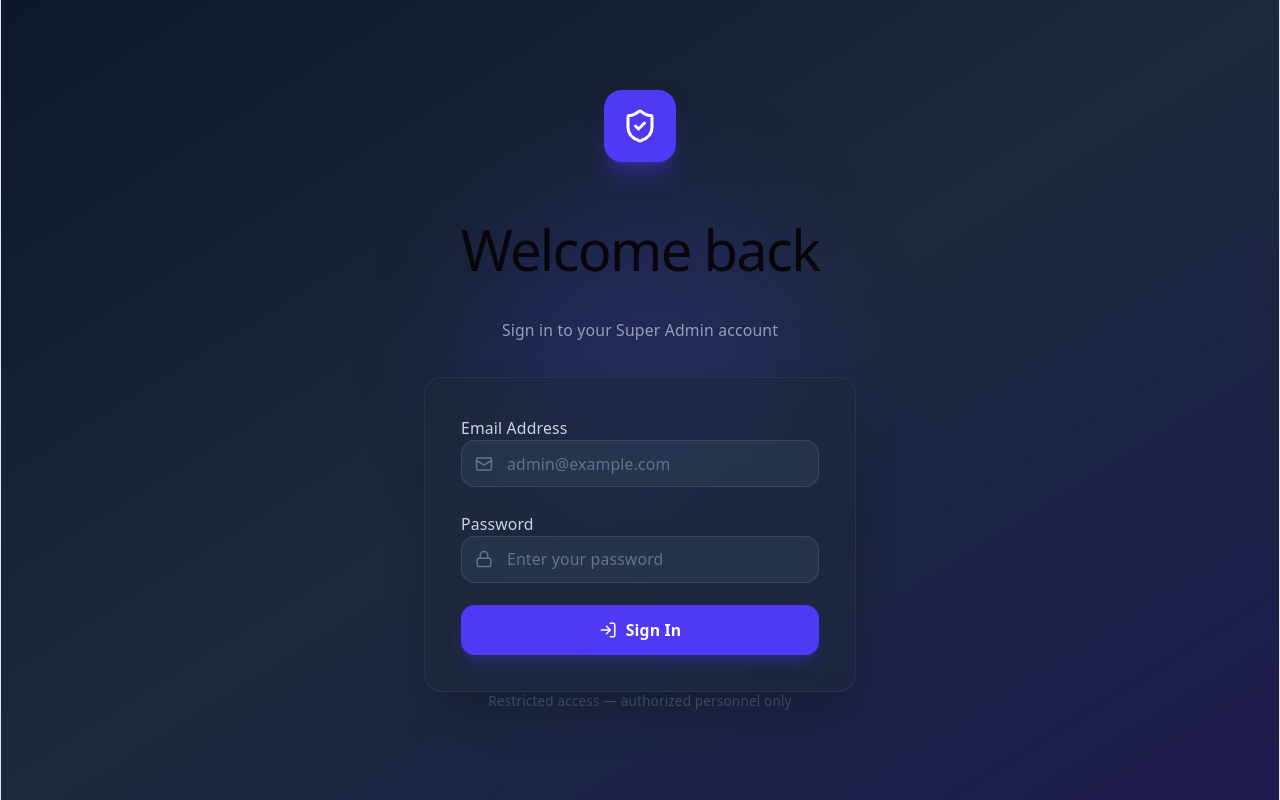
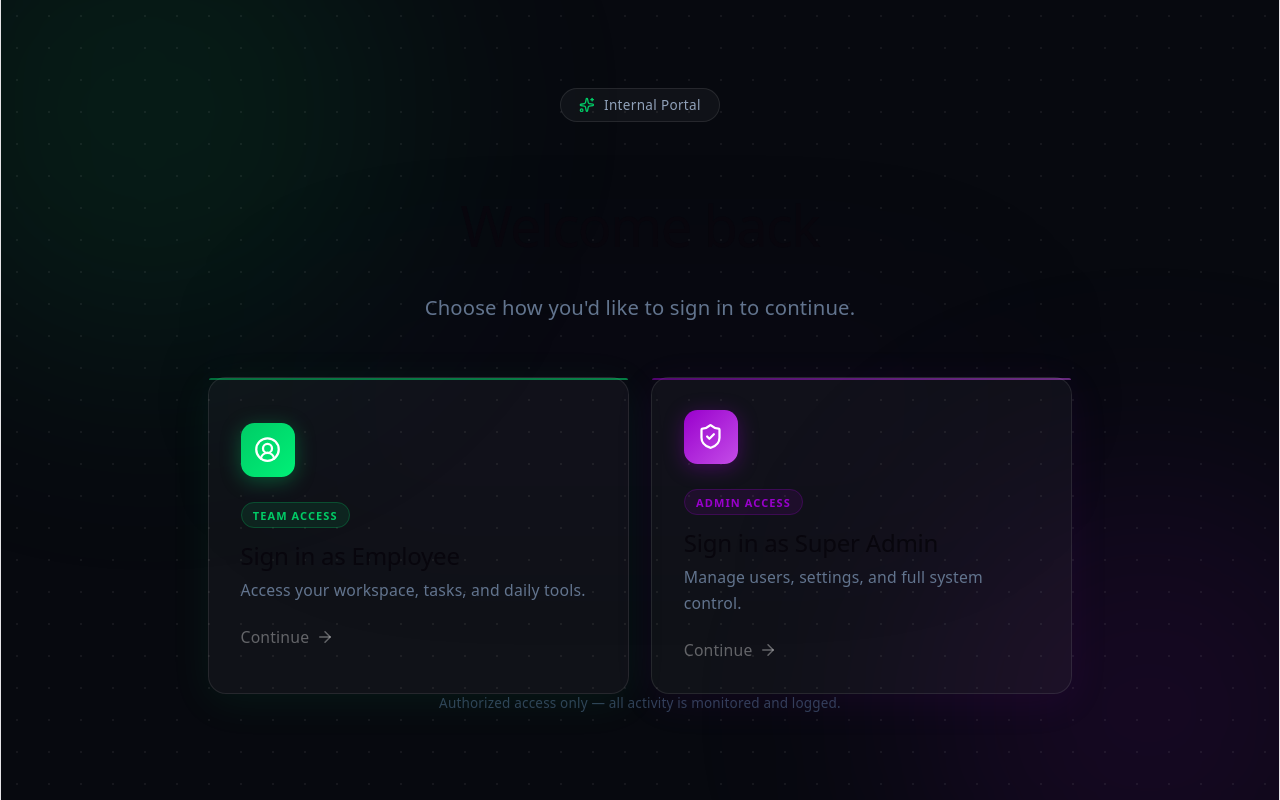
Before and after one commit to Divrik32/hrms, a React (Vite) app in the folder client/: page / in a window 1280 px wide. Built offline with nearby package versions, Linux system fonts and the light colour scheme.

Commit message:
second commit

```diff
--- /dev/null
+++ b/client/src/components/LandingPage.jsx
@@ -0,0 +1,187 @@
+import { motion } from "framer-motion";
+import { useNavigate } from "react-router-dom";
+import { ShieldCheck, UserCircle2, ArrowRight, Sparkles } from "lucide-react";
+
+const cards = [
+  {
+    key: "employee",
+    path: "/employee-login",
+    Icon: UserCircle2,
+    headline: "Sign in as Employee",
+    description: "Access your workspace, tasks, and daily tools.",
+    gradFrom: "#00cc66",
+    gradTo: "#00f077",
+    glowRgb: "0,204,102",
+    badgeLabel: "Team Access",
+    delay: 0.1,
+  },
+  {
+    key: "admin",
+    path: "/admin-login",
+    Icon: ShieldCheck,
+    headline: "Sign in as Super Admin",
+    description: "Manage users, settings, and full system control.",
+    gradFrom: "#9900cc",
+    gradTo: "#c44de8",
+    glowRgb: "153,0,204",
+    badgeLabel: "Admin Access",
+    delay: 0.2,
+  },
+];
+
+const LandingPage = () => {
+  const navigate = useNavigate();
+
+  return (
+    <div className="min-h-screen bg-[#07090f] flex flex-col items-center justify-center p-6 relative overflow-hidden">
+
+      {/* Background ambient blobs */}
+      <div className="absolute inset-0 pointer-events-none">
+        <div
+          className="absolute top-[-140px] left-[-100px] w-[500px] h-[500px] rounded-full blur-[120px]"
+          style={{ background: "rgba(0,204,102,0.10)" }}
+        />
+        <div
+          className="absolute bottom-[-140px] right-[-100px] w-[460px] h-[460px] rounded-full blur-[120px]"
+          style={{ background: "rgba(153,0,204,0.11)" }}
+        />
+        <div
+          className="absolute top-1/2 left-1/2 -translate-x-1/2 -translate-y-1/2 w-[700px] h-[180px] rounded-full blur-[90px]"
+          style={{ background: "rgba(60,0,90,0.06)" }}
+        />
+        {/* Subtle dot grid */}
+        <div
+          className="absolute inset-0"
+          style={{
+            backgroundImage: "radial-gradient(rgba(255,255,255,0.06) 1px, transparent 1px)",
+            backgroundSize: "32px 32px",
+          }}
+        />
+      </div>
+
+      <div className="relative z-10 w-full max-w-3xl flex flex-col items-center">
+
+        {/* Top badge */}
+        <motion.div
+          initial={{ opacity: 0, y: -12 }}
+          animate={{ opacity: 1, y: 0 }}
+          transition={{ duration: 0.5 }}
+          className="flex items-center gap-2 rounded-full px-4 py-1.5 mb-8"
+          style={{
+            background: "rgba(255,255,255,0.04)",
+            border: "1px solid rgba(255,255,255,0.09)",
+          }}
+        >
+          <Sparkles className="w-3.5 h-3.5" style={{ color: "#00cc66" }} />
+          <span className="text-xs text-slate-400 font-medium tracking-wide">Internal Portal</span>
+        </motion.div>
+
+        {/* Heading */}
+        <motion.div
+          initial={{ opacity: 0, y: 16 }}
+          animate={{ opacity: 1, y: 0 }}
+          transition={{ duration: 0.55, delay: 0.05 }}
+          className="text-center mb-12"
+        >
+          <h1 className="text-4xl sm:text-5xl font-bold text-white tracking-tight leading-tight mb-3">
+            Welcome back
+          </h1>
+          <p className="text-slate-500 text-base sm:text-lg max-w-sm mx-auto">
+            Choose how you'd like to sign in to continue.
+          </p>
+        </motion.div>
+
+        {/* Cards */}
+        <div className="grid grid-cols-1 sm:grid-cols-2 gap-5 w-full">
+          {cards.map(({ key, path, Icon, headline, description, gradFrom, gradTo, glowRgb, badgeLabel, delay }) => (
+            <motion.button
+              key={key}
+              initial={{ opacity: 0, y: 28 }}
+              animate={{ opacity: 1, y: 0 }}
+              transition={{ duration: 0.5, delay }}
+              whileHover={{ y: -5, scale: 1.015 }}
+              whileTap={{ scale: 0.975 }}
+              onClick={() => navigate(path)}
+              className="group relative text-left rounded-2xl p-7 cursor-pointer transition-all duration-300"
+              style={{
+                background: "rgba(255,255,255,0.04)",
+                border: "1px solid rgba(255,255,255,0.09)",
+                boxShadow: `0 8px 40px rgba(${glowRgb},0.08)`,
+              }}
+              onMouseEnter={e => {
+                e.currentTarget.style.background = "rgba(255,255,255,0.07)";
+                e.currentTarget.style.border = `1px solid rgba(${glowRgb},0.35)`;
+                e.currentTarget.style.boxShadow = `0 12px 48px rgba(${glowRgb},0.18)`;
+              }}
+              onMouseLeave={e => {
+                e.currentTarget.style.background = "rgba(255,255,255,0.04)";
+                e.currentTarget.style.border = "1px solid rgba(255,255,255,0.09)";
+                e.currentTarget.style.boxShadow = `0 8px 40px rgba(${glowRgb},0.08)`;
+              }}
+            >
+              {/* Gradient top line */}
+              <div
+                className="absolute inset-x-0 top-0 h-[1.5px] rounded-t-2xl opacity-50 group-hover:opacity-100 transition-opacity duration-300"
+                style={{ background: `linear-gradient(to right, ${gradFrom}, ${gradTo})` }}
+              />
+
+              {/* Icon bubble */}
+              <div
+                className="inline-flex items-center justify-center w-12 h-12 rounded-xl mb-5"
+                style={{
+                  background: `linear-gradient(135deg, ${gradFrom}, ${gradTo})`,
+                  boxShadow: `0 4px 20px rgba(${glowRgb},0.35)`,
+                }}
+              >
+                <Icon className="w-6 h-6 text-white" />
+              </div>
+
+              {/* Badge */}
+              <div className="mb-3">
+                <span
+                  className="text-[11px] font-semibold tracking-widest uppercase px-2.5 py-1 rounded-full"
+                  style={{
+                    background: `rgba(${glowRgb},0.1)`,
+                    color: gradFrom,
+                    border: `1px solid rgba(${glowRgb},0.25)`,
+                  }}
+                >
+                  {badgeLabel}
+                </span>
+              </div>
+
+              {/* Text */}
+              <h2 className="text-lg font-semibold text-white mb-1.5 leading-snug">
+                {headline}
+              </h2>
+              <p className="text-sm text-slate-500 group-hover:text-slate-400 transition-colors leading-relaxed">
+                {description}
+              </p>
+
+              {/* Arrow CTA */}
+              <div
+                className="flex items-center gap-1.5 mt-5 text-sm font-medium transition-colors"
+                style={{ color: "rgba(255,255,255,0.35)" }}
+              >
+                <span>Continue</span>
+                <ArrowRight className="w-4 h-4 transition-transform group-hover:translate-x-1 duration-200" />
+              </div>
+            </motion.button>
+          ))}
+        </div>
+
+        {/* Footer */}
+        <motion.p
+          initial={{ opacity: 0 }}
+          animate={{ opacity: 1 }}
+          transition={{ delay: 0.5 }}
+          className="text-slate-700 text-xs mt-10 text-center"
+        >
+          Authorized access only — all activity is monitored and logged.
+        </motion.p>
+      </div>
+    </div>
+  );
+};
+
+export default LandingPage;
--- a/client/src/components/SuperAdminLogin.jsx
+++ b/client/src/components/SuperAdminLogin.jsx
@@ -1,6 +1,6 @@
 import { useState } from "react";
 import axios from "axios";
-import { useNavigate } from "react-router-dom";
+import { Link, useNavigate } from "react-router-dom";
 import { motion } from "framer-motion";
 import { Mail, Lock, LogIn, ShieldCheck } from "lucide-react";
 import toast from "react-hot-toast";
@@ -114,10 +114,21 @@ const SuperAdminLogin = () => {
               </motion.button>
             </form>
           </div>
-
-          <p className="text-center text-slate-600 text-xs mt-6">
-            Restricted access — authorized personnel only
-          </p>
+<div className="text-center mt-6 space-y-2">
+  <p className="text-slate-600 text-xs">
+    Restricted access — authorized personnel only
+  </p>
+  <p className="text-slate-500 text-sm flex items-center justify-center gap-1.5">
+    New admin?{" "}
+    <Link
+      to="/create-super-admin"
+      className="text-indigo-400 hover:text-indigo-300 font-medium inline-flex items-center gap-1 transition-colors"
+    >
+      Register as Super Admin
+      <LogIn className="w-3.5 h-3.5" />
+    </Link>
+  </p>
+</div>
         </motion.div>
       </div>
     </div>
```
Also changed, not shown: client/src/App.jsx (+7 -1 lines), 1 other file (tests, documents, lock files or other folders).
